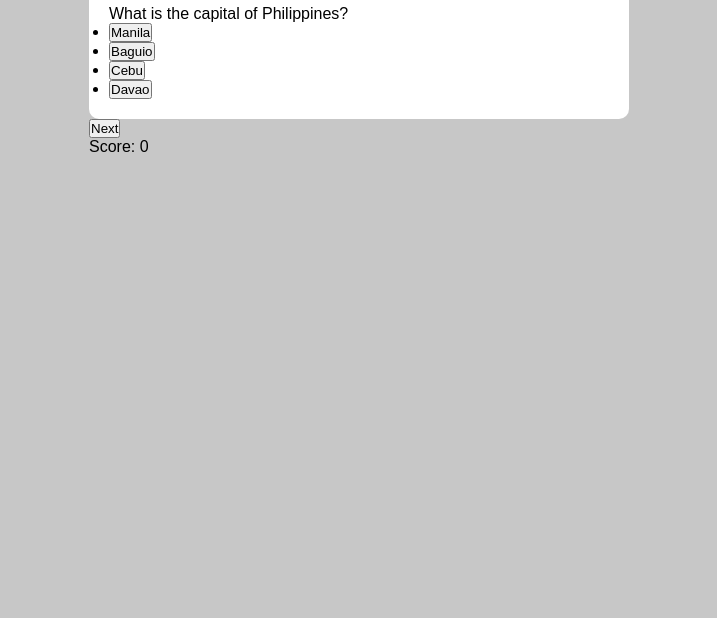
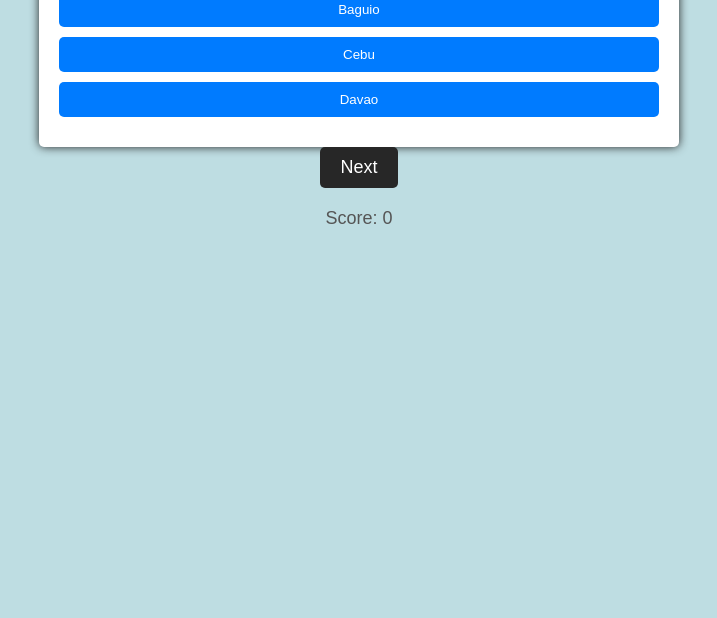
Before and after one commit to JessyCriz/Project.2-Simple-Question-Game, a plain HTML site: page index.html in a window 1280 px wide. Shown: the part 182-800 px from the top of the page, without its empty margins (281-998 px from the left). Drawn offline with Linux system fonts and the light colour scheme.

Commit message:
changes on CSS and HTML

```diff
--- a/index.html
+++ b/index.html
@@ -11,10 +11,10 @@
         <div id="question-container">
             <p id="question"></p>
             <ul id="options">
-                <li><button id="option1"></button></li>
-                <li><button id="option2"></button></li>
-                <li><button id="option3"></button></li>
-                <li><button id="option4"></button></li>
+                <li><button id="option1" class="option-button"></button></li>
+                <li><button id="option2" class="option-button"></button></li>
+                <li><button id="option3" class="option-button"></button></li>
+                <li><button id="option4" class="option-button"></button></li>
             </ul>
         </div>
         <button id="submit">Next</button>
--- a/styles.css
+++ b/styles.css
@@ -1,21 +1,72 @@
-* {
+body, h1, ul {
     margin: 0;
     padding: 0;
-    box-sizing: border-box;
-    font-family: sans-serif;
 }
 
 body {
-    background-color: rgb(199, 199, 199);
-    width: 90%;
-    max-width: 600px;
-    margin: 100px auto 0;
-    border-radius: 10px;
-    padding: 30px;
+    font-family: sans-serif;
+    background-color: rgb(190, 221, 226);
+    text-align: center;
+    display: center;
+    justify-content: center;
+    align-items: center;
+    height: 100vh;
 }
 
 #question-container {
+    max-width: 600px;
+    margin: 0 auto;
+    padding: 20px;
     background-color: rgb(255, 255, 255);
-    padding: 20px;
-    border-radius: 10px;
+    box-shadow: 0 0 10px #272727;
+    border-radius: 5px;
 }
+
+#question {
+    font-size: 24px;
+    margin-bottom: 20px;
+    color: #333;
+}
+
+#options {
+    list-style: none;
+    padding: 0;
+}
+
+button.option-button {
+    display: block;
+    width: 100%;
+    padding: 10px;
+    margin-bottom: 10px;
+    background-color: #007bff;
+    color: #fff;
+    border: none;
+    border-radius: 5px;
+    cursor: pointer;
+    transition: backround-color 0.3s;
+}
+
+button.option-button:hover {
+    background-color: #172d44;
+}
+
+#submit {
+    background-color: #272727;
+    color: #fff;
+    border: none;
+    border-radius: 5px;
+    padding: 10px 20px;
+    font-size: 18px;
+    cursor: pointer;
+    transition: backround-color 0.3s;
+}
+
+#submit:hover {
+    background-color: #969292;
+}
+
+#score {
+    font-size: 18px;
+    margin-top: 20px;
+    color: #555;
+}
```
